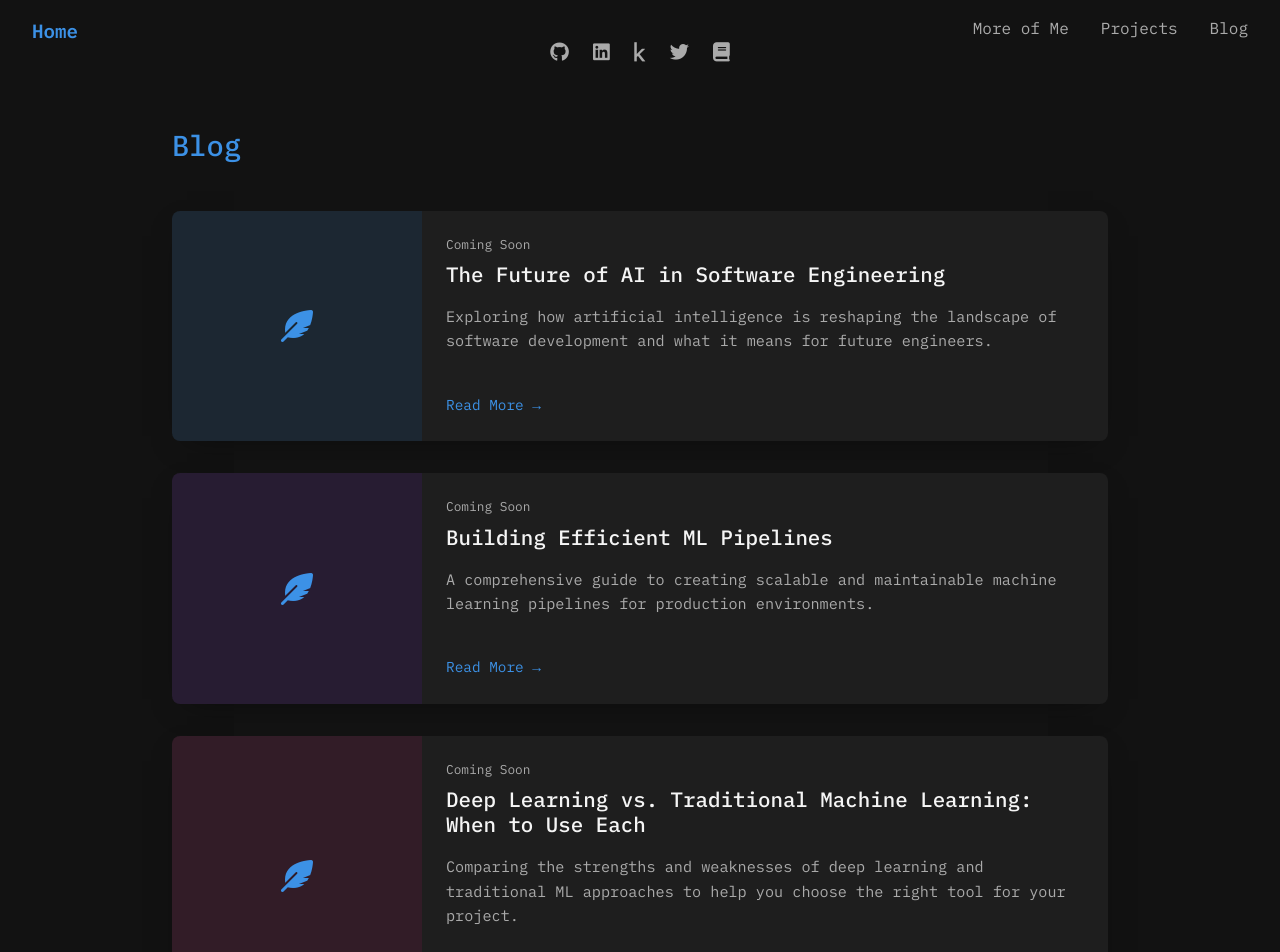
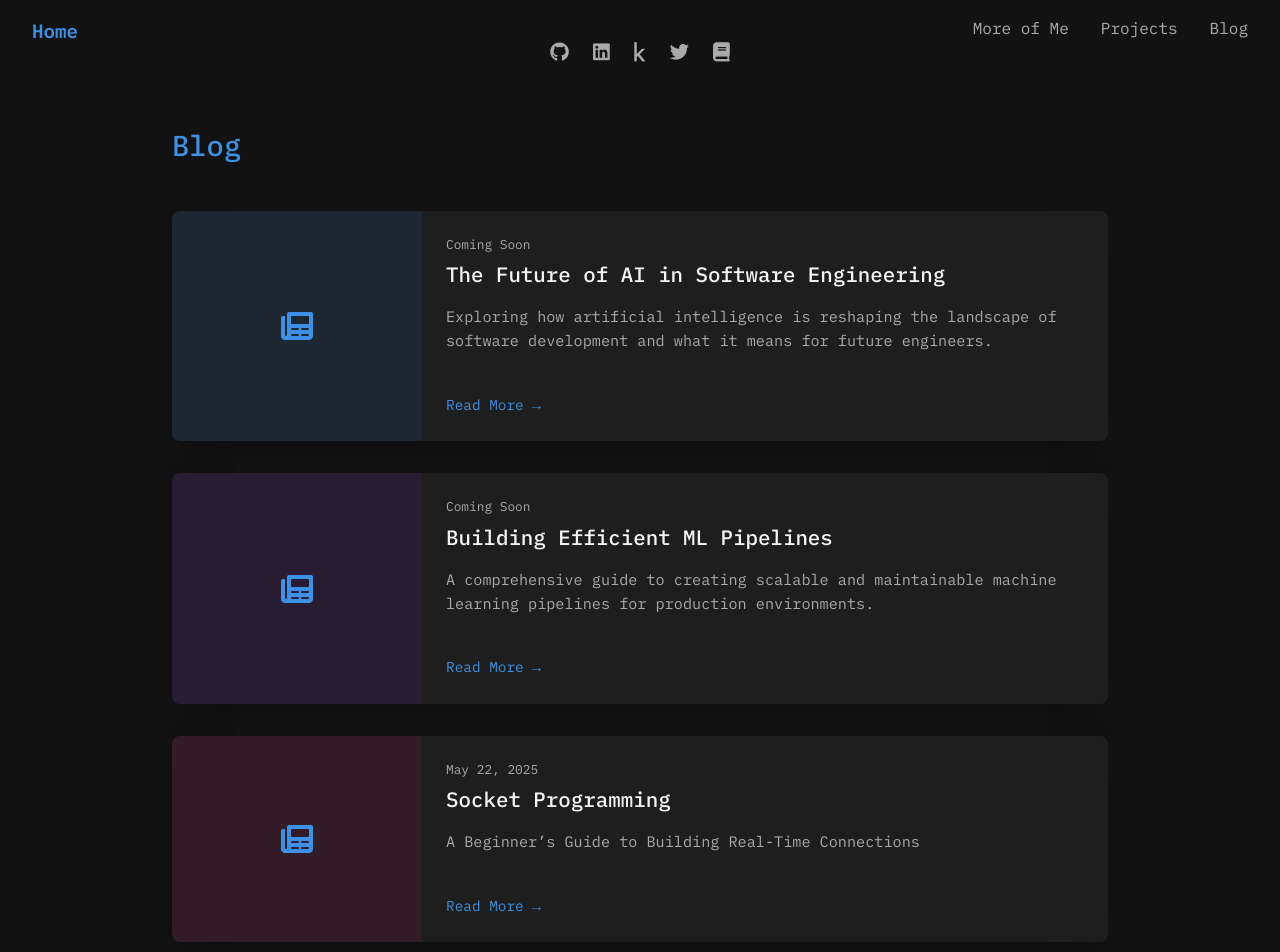
Before and after one commit to gaurav-bhardwaj29/web.site, a React (Create React App) app: page /blog in a window 1280 px wide. Shown: the top 952 px of the page. Built offline with nearby package versions, Linux system fonts and the light colour scheme.

Commit message:
added a blog

```diff
--- a/src/pages/Blog/Blog.js
+++ b/src/pages/Blog/Blog.js
@@ -121,10 +121,11 @@ const Blog = () => {
     },
     {
       id: 3,
-      title: "Deep Learning vs. Traditional Machine Learning: When to Use Each",
-      excerpt: "Comparing the strengths and weaknesses of deep learning and traditional ML approaches to help you choose the right tool for your project.",
-      date: "Coming Soon",
-      color: "hsla(330, 70%, 30%, 0.2)"
+      title: "Socket Programming",
+      excerpt: "A Beginner’s Guide to Building Real-Time Connections",
+      date: "May 22, 2025",
+      color: "hsla(330, 70%, 30%, 0.2)",
+      mediumlink: "https://medium.com/@gaurav290802/socket-programming-101-cdfd343f3028"
     }
   ];
 
@@ -133,7 +134,6 @@ const Blog = () => {
       <Navigation />
       <BlogContainer>
         <SectionTitle>Blog</SectionTitle>
-
         <BlogPostsContainer>
           {blogPosts.map((post, index) => (
             <BlogPost
@@ -143,24 +143,26 @@ const Blog = () => {
               transition={{ duration: 0.5, delay: index * 0.1 }}
             >
               <BlogImage color={post.color}>
-                <i className="fas fa-feather-alt"></i>
+                <i className="fas fa-newspaper"></i>
               </BlogImage>
               <BlogContent>
                 <BlogDate>{post.date}</BlogDate>
                 <BlogTitle>{post.title}</BlogTitle>
                 <BlogExcerpt>{post.excerpt}</BlogExcerpt>
-                <ReadMoreLink>Read More →</ReadMoreLink>
+                {/* Make this a real link to Medium */}
+                <ReadMoreLink
+                  href={post.mediumLink}
+                  target="_blank"
+                  rel="noopener noreferrer"
+                >
+                  Read More →
+                </ReadMoreLink>
               </BlogContent>
             </BlogPost>
           ))}
         </BlogPostsContainer>
 
-        <ComingSoon
-          as={motion.div}
-          initial={{ opacity: 0 }}
-          animate={{ opacity: 1 }}
-          transition={{ duration: 0.8, delay: 0.5 }}
-        >
+        <ComingSoon>
           <h3>More Content Coming Soon</h3>
           <p>
             I'm currently working on insightful articles about AI engineering, machine learning best practices, and tech industry trends.
```
